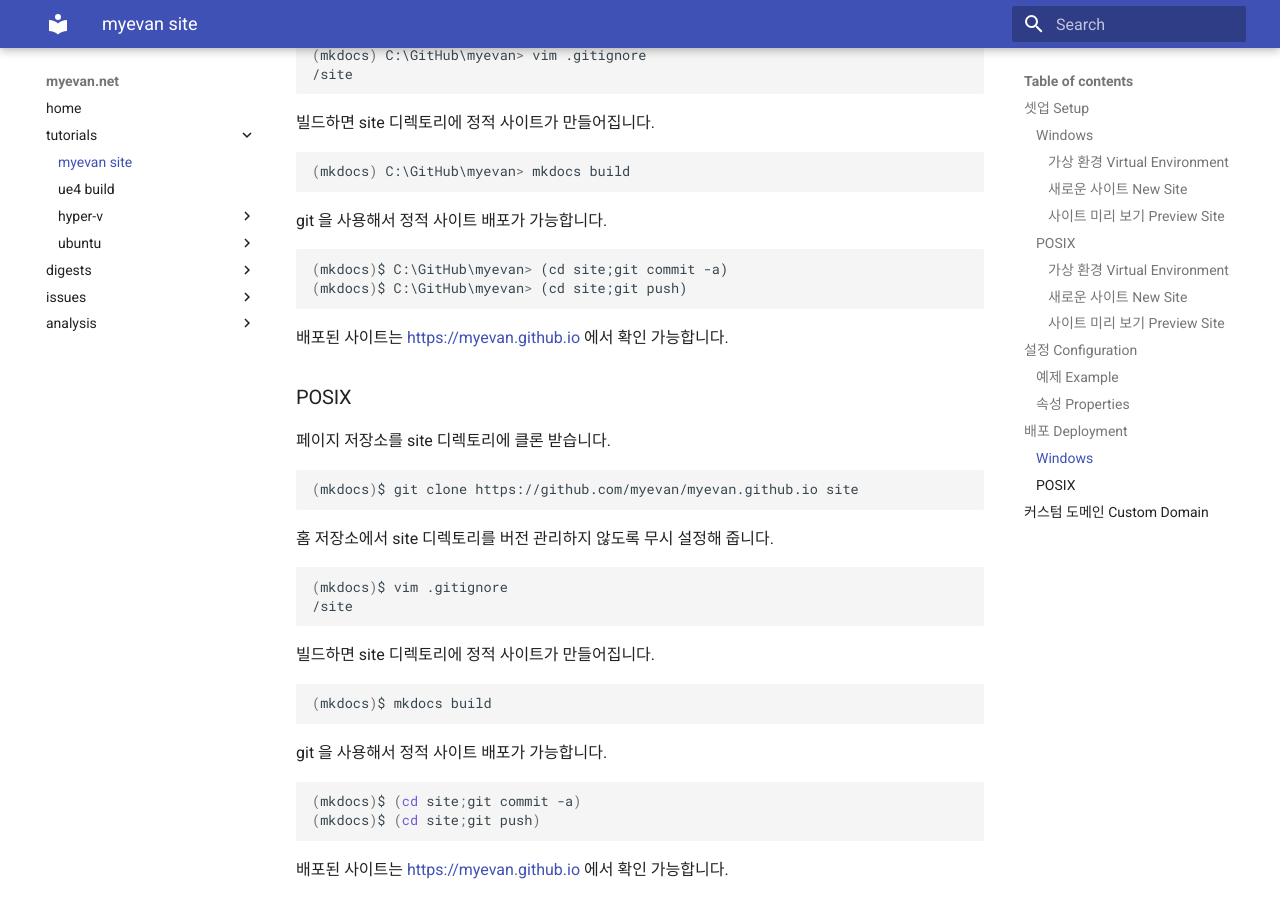
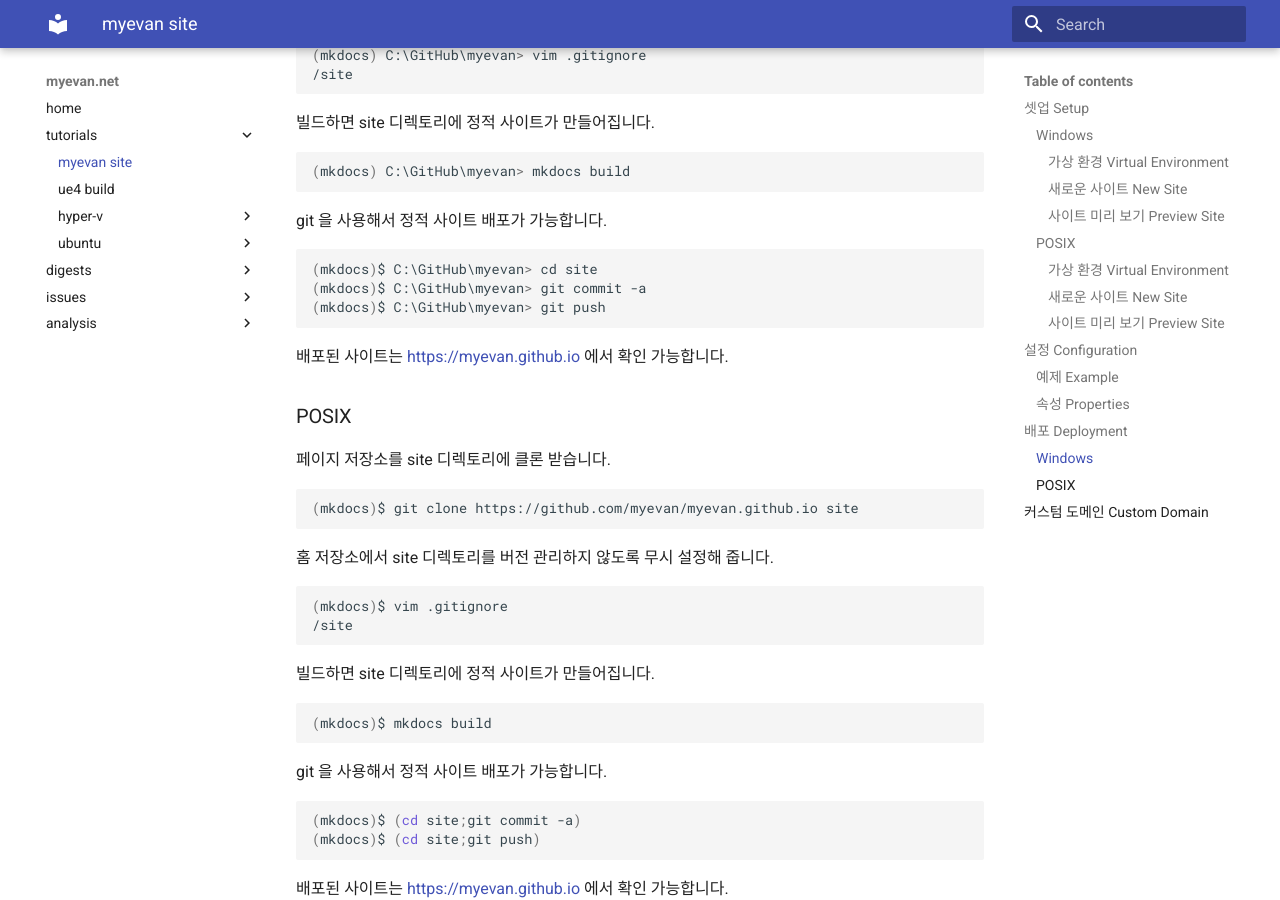
Before and after one commit to myevan/myevan-home, an MkDocs documentation site: the page built from docs/myevan_site_tutorial.md, in a window 1280 px wide and 900 px high, scrolled down 2403 px. Built offline with MkDocs 1.6.1 and Material for MkDocs 9.7.7, drawn with Linux system fonts in a browser that asks for light colours; old or Windows-style settings are respelled for this version of MkDocs.

Commit message:
빗자루네 따라하기: 윈도우 배포 방법 정리

```diff
--- a/docs/myevan_site_tutorial.md
+++ b/docs/myevan_site_tutorial.md
@@ -116,8 +116,9 @@ python-2.7 + virtualenvwrapper
 git 을 사용해서 정적 사이트 배포가 가능합니다.
 
     :::bat
-    (mkdocs)$ C:\GitHub\myevan> (cd site;git commit -a)
-    (mkdocs)$ C:\GitHub\myevan> (cd site;git push)
+    (mkdocs)$ C:\GitHub\myevan> cd site
+    (mkdocs)$ C:\GitHub\myevan> git commit -a
+    (mkdocs)$ C:\GitHub\myevan> git push
 
 배포된 사이트는 <https://myevan.github.io> 에서 확인 가능합니다.
 
```
